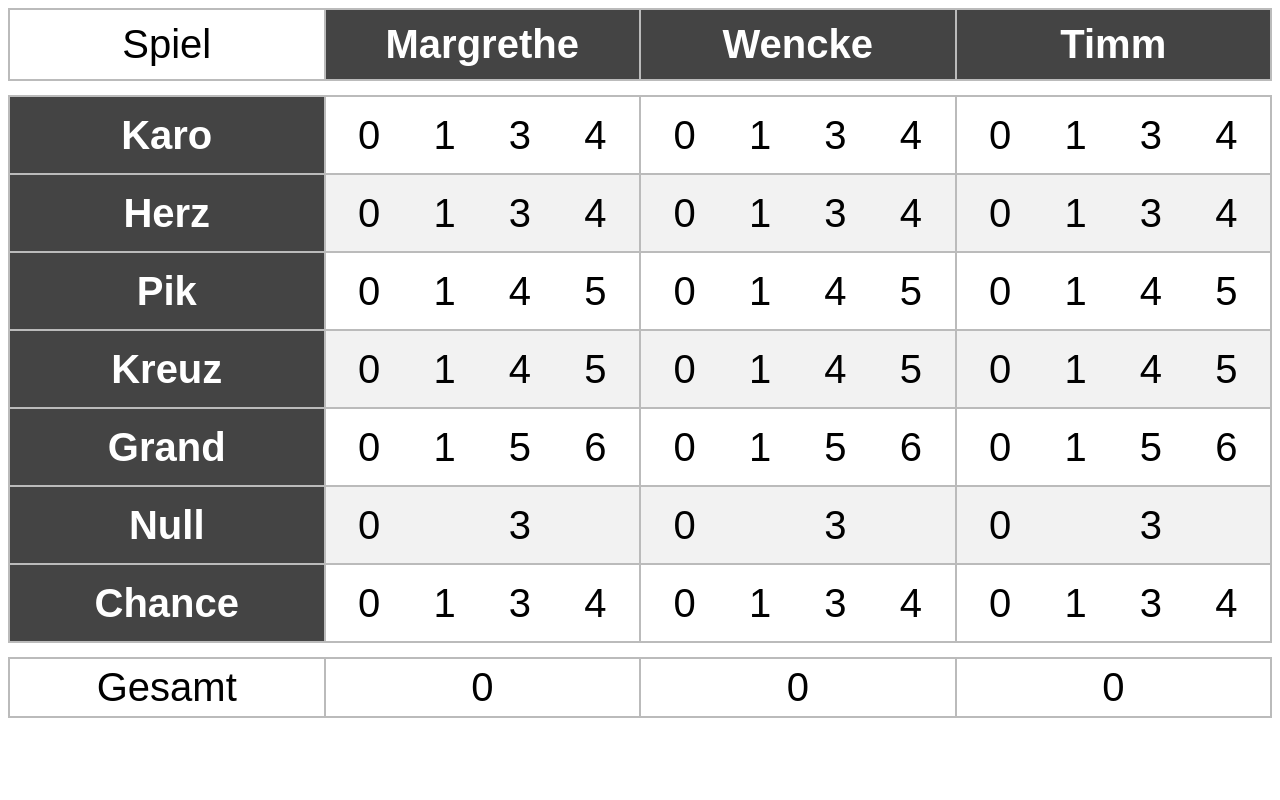
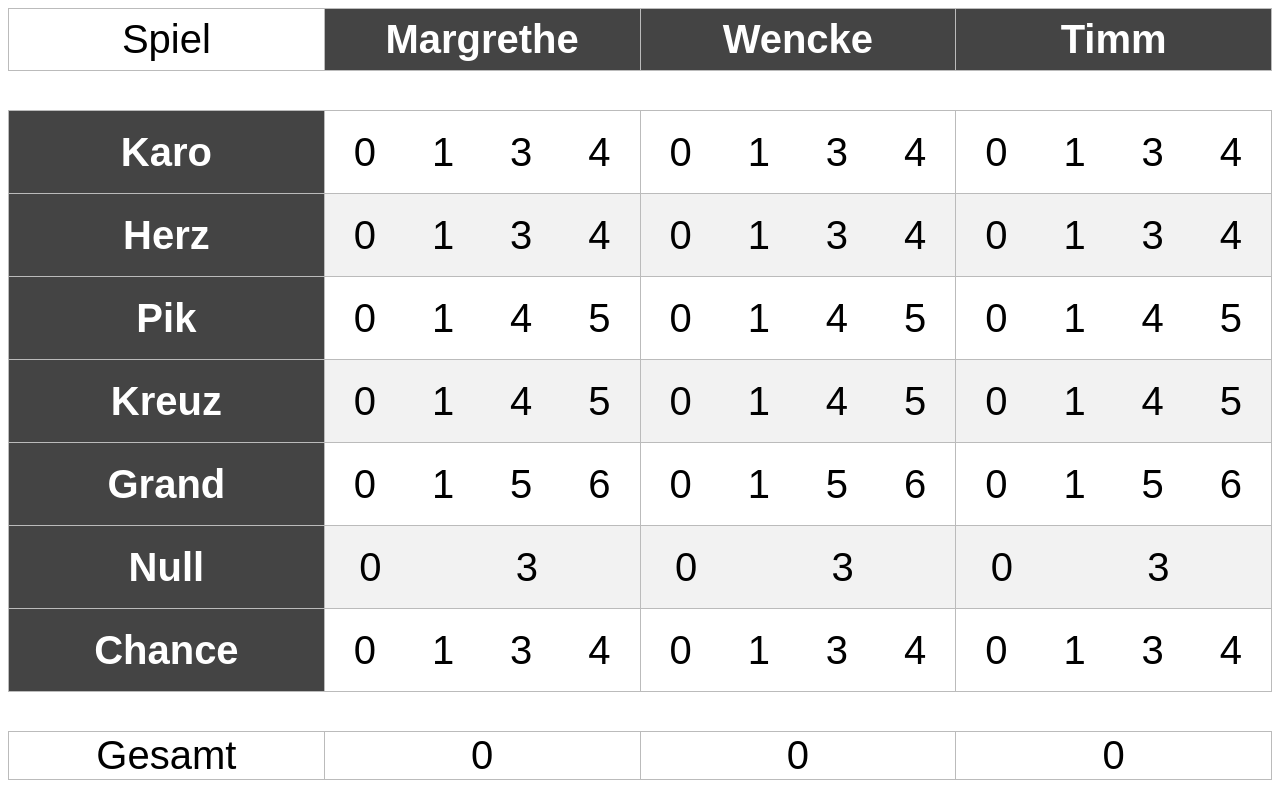
Before and after one commit to Timmster/skat-note, an Angular app: page / in a window 1280 px wide. Built offline with nearby package versions, Linux system fonts and the light colour scheme.

Commit message:
1 file modified

```diff
--- a/src/app/app.component.css
+++ b/src/app/app.component.css
@@ -3,13 +3,12 @@ table {
   border-collapse: collapse;
   width: 100%;
   table-layout: fixed;
-  font-size: 2.5rem;
+  font-size: 5vh;
 }
 
 table td,
 table th {
-  border: 2px solid #bbb;
-  padding: 6px;
+  border: 1px solid #bbb;
   text-align: center;
 }
 
@@ -23,14 +22,14 @@ table:hover {
 
 table th {
   text-align: center;
-  padding-top: 12px;
-  padding-bottom: 12px;
+  padding-top: 1vh;
+  padding-bottom: 1vh;
   background-color: #444;
   color: white;
 }
 
 .empty {
-  height: 1rem;
+  height: 5vh;
 }
 
 .punkte {
@@ -41,8 +40,7 @@ table th {
 
 .punkte div {
   vertical-align: middle;
-  height: 4rem;
-  width: 3rem;
+  height: 10vh;
   flex-grow: 1;
   display: flex;
   justify-content: center;
@@ -51,15 +49,15 @@ table th {
 }
 
 .selected-Timm {
+  background-color: #fd387a;
+}
+
+.selected-Wencke {
   background-color: lime;
 }
 
-.selected-Wencke {
+.selected-Margrethe {
   background-color: rgb(117, 212, 241);
-}
-
-.selected-Margrethe {
-  background-color: #ff69b4;
 }
 
 mark {
```
